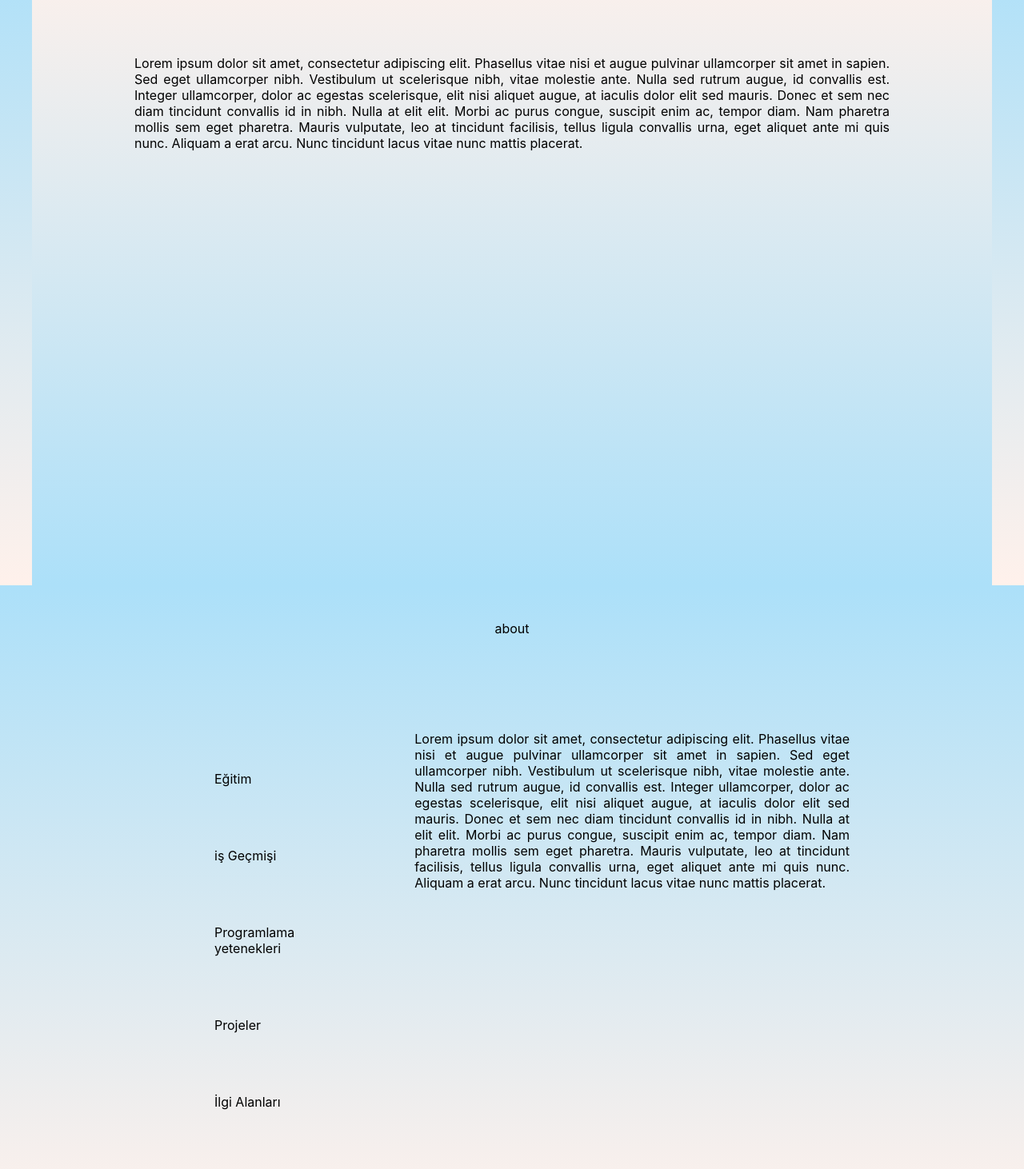
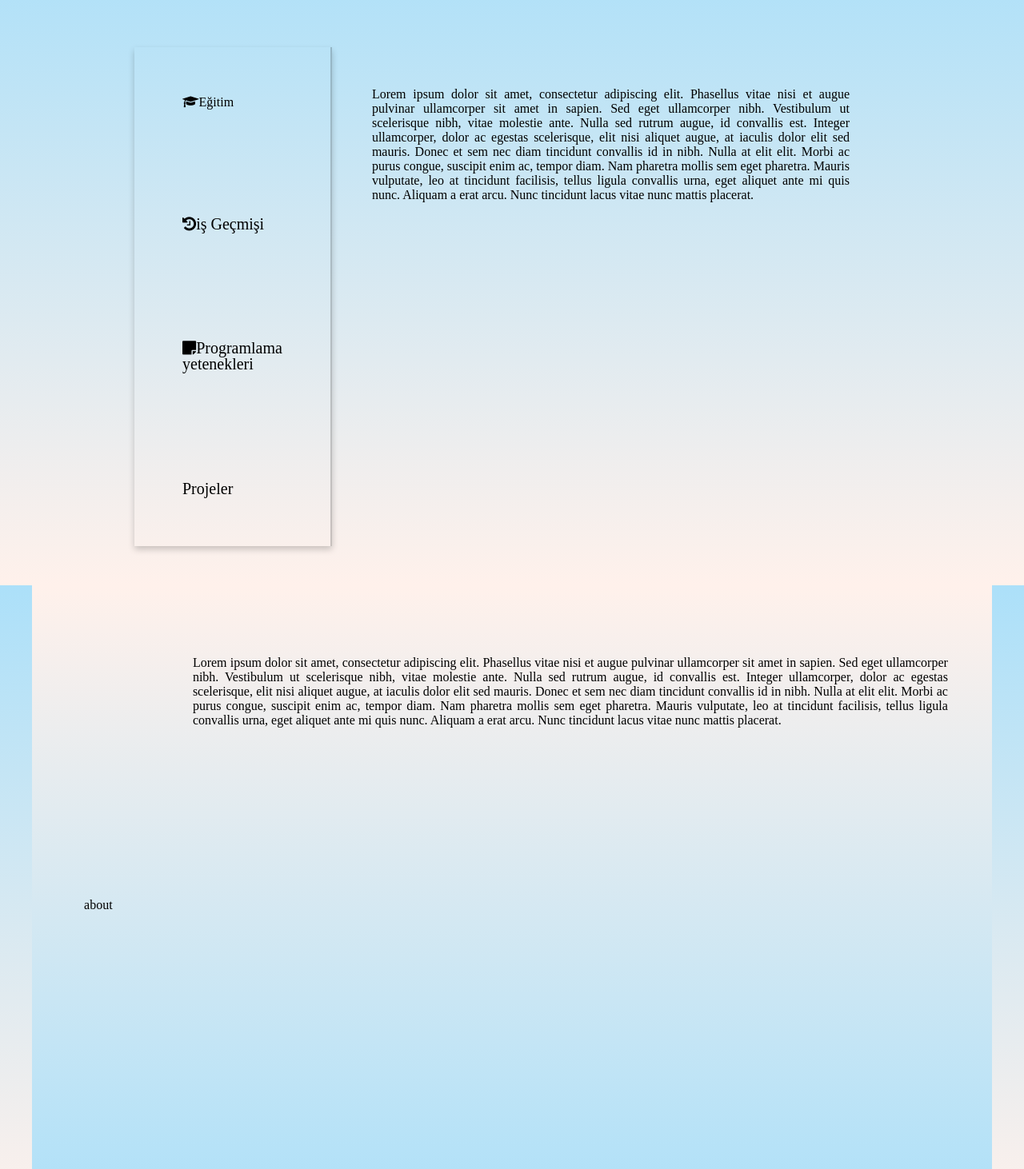
Before and after one commit to yarenrkmez/my-portfolio-js, a React (Create React App) app: page / in a window 1280 px wide. Shown: the part 868-2330 px from the top of the page at 80% size. Built offline with nearby package versions, Linux system fonts and the light colour scheme.

Commit message:
deleted about me adding contact me

```diff
--- a/src/App.css
+++ b/src/App.css
@@ -2,6 +2,7 @@ body,
 html {
   height: 100%;
   background-image: linear-gradient(to top, #fff1eb 0%, #ace0f9 100%);
+  font-family: "Poppins Bold";
 }
 
 .wrapper {
--- a/src/components/AboutMe/AboutMe.js
+++ b/src/components/ContactMe/ContactMe.js
@@ -1,9 +1,9 @@
 import React from "react";
 
-const AboutMe = () => {
+const ContactMe = () => {
   return (
-    <div id="aboutMe" className="outerDiv">
-      <div className="aboutMeContent">
+    <div id="contactMe" className="outerDiv">
+      <div className="contactMeContent">
         <div>about</div>
         <div>
           Lorem ipsum dolor sit amet, consectetur adipiscing elit. Phasellus
@@ -23,4 +23,4 @@ const AboutMe = () => {
   );
 };
 
-export default AboutMe;
+export default ContactMe;
--- a/src/components/Home/Home.css
+++ b/src/components/Home/Home.css
@@ -11,9 +11,9 @@
   height: 100%;
 }
 
-.aboutMeContent {
+.contactMeContent {
   display: flex;
-  flex-direction: column;
+  flex-direction: row;
   justify-items: center;
   align-items: center;
   padding: 10px;
@@ -64,7 +64,6 @@
 
 @media screen and (min-width: 499px) {
   .profileImg {
-    background-color: blue;
     border-radius: 50%;
     width: 243px;
     height: 243px;
@@ -80,13 +79,13 @@
     transition: 0.3s;
   }
 
-  .aboutMeContent div:nth-of-type(1) {
+  .contactMeContent div:nth-of-type(1) {
     padding: 10px;
     display: flex;
     flex-direction: row;
     justify-content: space-between;
   }
-  .aboutMeContent div:nth-of-type(2) {
+  .contactMeContent div:nth-of-type(2) {
     padding: 10px;
     width: 80%;
     height: 80%;
@@ -121,17 +120,25 @@
     display: flex;
     flex-direction: row;
     justify-content: space-between;
+    border-right: 2px solid rgba(0, 0, 0, 0.2);
+    box-shadow: 0 4px 8px 0 rgba(0, 0, 0, 0.2);
+  }
+
+  .resumeSelected {
+    display: flex;
+    flex-direction: row;
+    width: 100%;
+    box-shadow: 0 4px 8px 0 rgba(0, 0, 0, 0.2);
+    transition: 0.3s;
+    background-color: turquoise;
+    padding: 10px;
+    font-size: 20px;
   }
   .resumeLeftbar div:nth-of-type(1) {
     display: flex;
     flex-direction: column;
-    padding: 50px;
-  }
-  .resumeLeftbar div:nth-of-type(1) a {
-    color:rebeccapurple;
-  }
-  .resumeLeftbar div:nth-of-type(1) a:hover{
-    color:blue;
+    padding: 10px;
+    font-size: 20px;
   }
   .resumeInnerDiv div:nth-of-type(2) {
     padding: 50px;
@@ -139,6 +146,7 @@
     flex-direction: row;
     justify-content: space-between;
   }
+
 }
 
 .button {
--- a/src/components/Home/Index.js
+++ b/src/components/Home/Index.js
@@ -1,6 +1,6 @@
 import React, { useRef } from "react";
 import { Home, Buttons } from "../../utils/Text";
-import AboutMe from "../AboutMe/AboutMe";
+import ContactMe from "../ContactMe/ContactMe";
 import Navbar from "../Navbar/Navbar";
 import Resume from "../Resume/Resume";
 import "./Home.css";
@@ -56,8 +56,8 @@ function Index() {
           </div>
         </div>
       </div>
-      <AboutMe />
       <Resume />
+      <ContactMe />
     </>
   );
 }
--- a/src/components/Navbar/Navbar.js
+++ b/src/components/Navbar/Navbar.js
@@ -6,9 +6,8 @@ function Navbar() {
   return (
     <div className="navbar">
       <a>Anasayfa</a>
-      <a href="#aboutMe">Hakkımda</a>
       <a href="#resume">Öz Geçmiş</a>
-      <a>İletişim</a>
+      <a href="#contactMe">İletişim</a>
     </div>
   );
 }
--- a/src/components/Resume/Resume.js
+++ b/src/components/Resume/Resume.js
@@ -4,18 +4,33 @@ const Resume = () => {
   const [selected, setSelected] = useState(0);
   return (
     <div id="resume" className="outerDivResume">
+      <link
+        rel="stylesheet"
+        href="https://cdnjs.cloudflare.com/ajax/libs/font-awesome/4.7.0/css/font-awesome.min.css"
+      />
       <div className="resumeContent">
-        <div>about</div>
+        <div></div>
         <div className="resumeInnerDiv">
           <div className="resumeLeftbar">
             <div>
-              <span
+              <i
+                className={`fa fa-graduation-cap ${
+                  selected === 0 && "resumeSelected"
+                }`}
                 onClick={() => {
                   setSelected(0);
                 }}
               >
-                Eğitim
-              </span>
+                <span>Eğitim</span>
+              </i>
+              <i
+                className={`fa fa-history ${
+                  selected === 1 && "resumeSelected"
+                }`}
+                onClick={() => {
+                  setSelected(1);
+                }}
+              >
                 <span
                   onClick={() => {
                     setSelected(1);
@@ -23,6 +38,8 @@ const Resume = () => {
                 >
                   iş Geçmişi
                 </span>
+              </i>
+              <i className="fa fa-sticky-note">
                 <span
                   onClick={() => {
                     setSelected(2);
@@ -30,6 +47,7 @@ const Resume = () => {
                 >
                   Programlama yetenekleri
                 </span>
+              </i>
               <span
                 onClick={() => {
                   setSelected(3);
@@ -37,29 +55,27 @@ const Resume = () => {
               >
                 Projeler
               </span>
-              <span
-                onClick={() => {
-                  setSelected(4);
-                }}
-              >
-                İlgi Alanları
-              </span>
+
             </div>
           </div>
-          {/* <div>
-            Lorem ipsum dolor sit amet, consectetur adipiscing elit. Phasellus
-            vitae nisi et augue pulvinar ullamcorper sit amet in sapien. Sed
-            eget ullamcorper nibh. Vestibulum ut scelerisque nibh, vitae
-            molestie ante. Nulla sed rutrum augue, id convallis est. Integer
-            ullamcorper, dolor ac egestas scelerisque, elit nisi aliquet augue,
-            at iaculis dolor elit sed mauris. Donec et sem nec diam tincidunt
-            convallis id in nibh. Nulla at elit elit. Morbi ac purus congue,
-            suscipit enim ac, tempor diam. Nam pharetra mollis sem eget
-            pharetra. Mauris vulputate, leo at tincidunt facilisis, tellus
-            ligula convallis urna, eget aliquet ante mi quis nunc. Aliquam a
-            erat arcu. Nunc tincidunt lacus vitae nunc mattis placerat.
-          </div> */}
-          <div>{selected===0 && <Education />} </div>
+
+          {selected === 0 && (
+            <div>
+              <Education />
+            </div>
+          )}
+
+          {selected === 1 && (
+            <div>
+              <Education />
+            </div>
+          )}
+
+          {selected === 2 && (
+            <div>
+              <Education />
+            </div>
+          )}
         </div>
       </div>
     </div>
```
Lines whose indentation alone changed are shown as unchanged.
